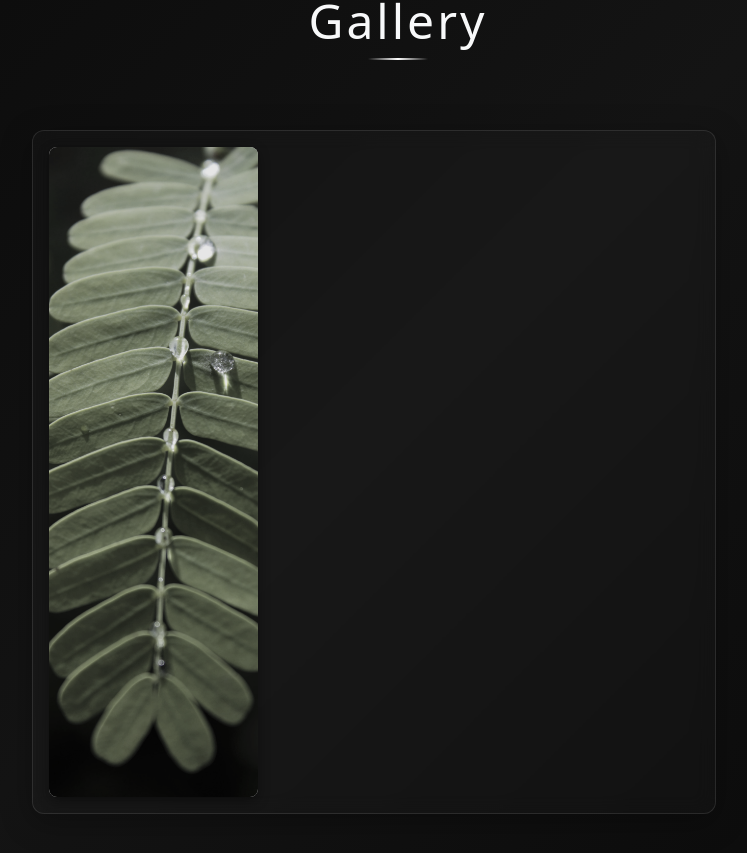
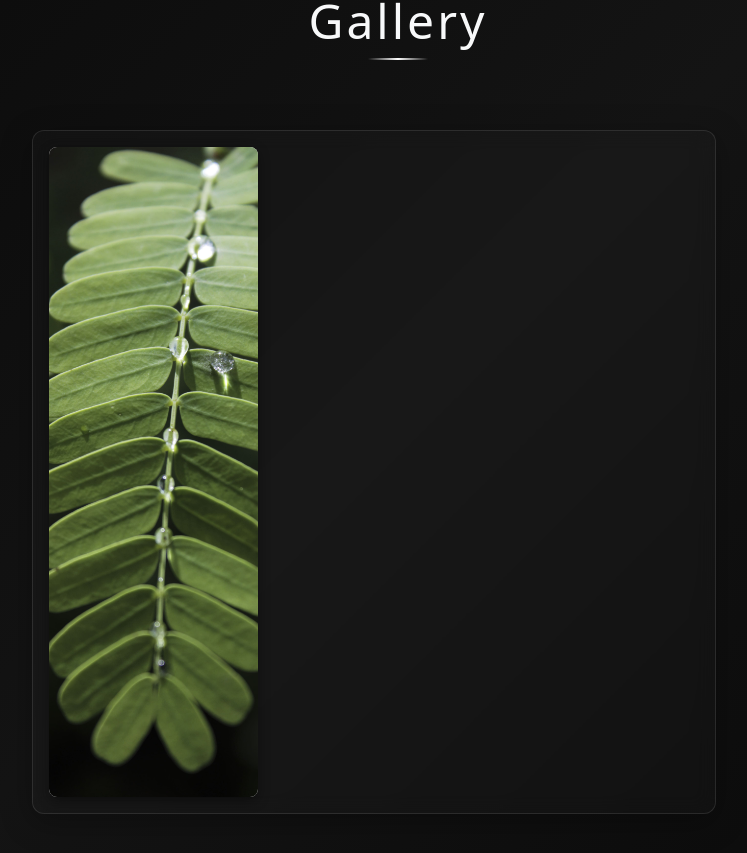
Before and after one commit to Abhi-MS/photography, a React (Create React App) app: page / in a window 1280 px wide. Shown: the part 872-1725 px from the top of the page, without its empty margins (266-1013 px from the left). Built offline with nearby package versions, Linux system fonts and the light colour scheme.

Commit message:
Remove greyscale

```diff
--- a/src/styles/Projects.css
+++ b/src/styles/Projects.css
@@ -67,7 +67,6 @@
   min-height: 100%;
   min-width: 100%;
   cursor: pointer;
-  filter: grayscale(60%) blur(0.3px) brightness(0.9);
   transition: all 0.4s cubic-bezier(0.25, 0.46, 0.45, 0.94);
   will-change: filter, width, height, transform;
   transform: translateZ(0) scale(1);
@@ -87,7 +86,6 @@
 
 .gallery img:hover,
 .gallery .lazy-image-container:hover {
-  filter: grayscale(0) blur(0px) brightness(1);
   width:  calc(var(--s)*var(--f));
   height: calc(var(--s)*var(--f));
   transform: translateZ(0) scale(1.02);
```
